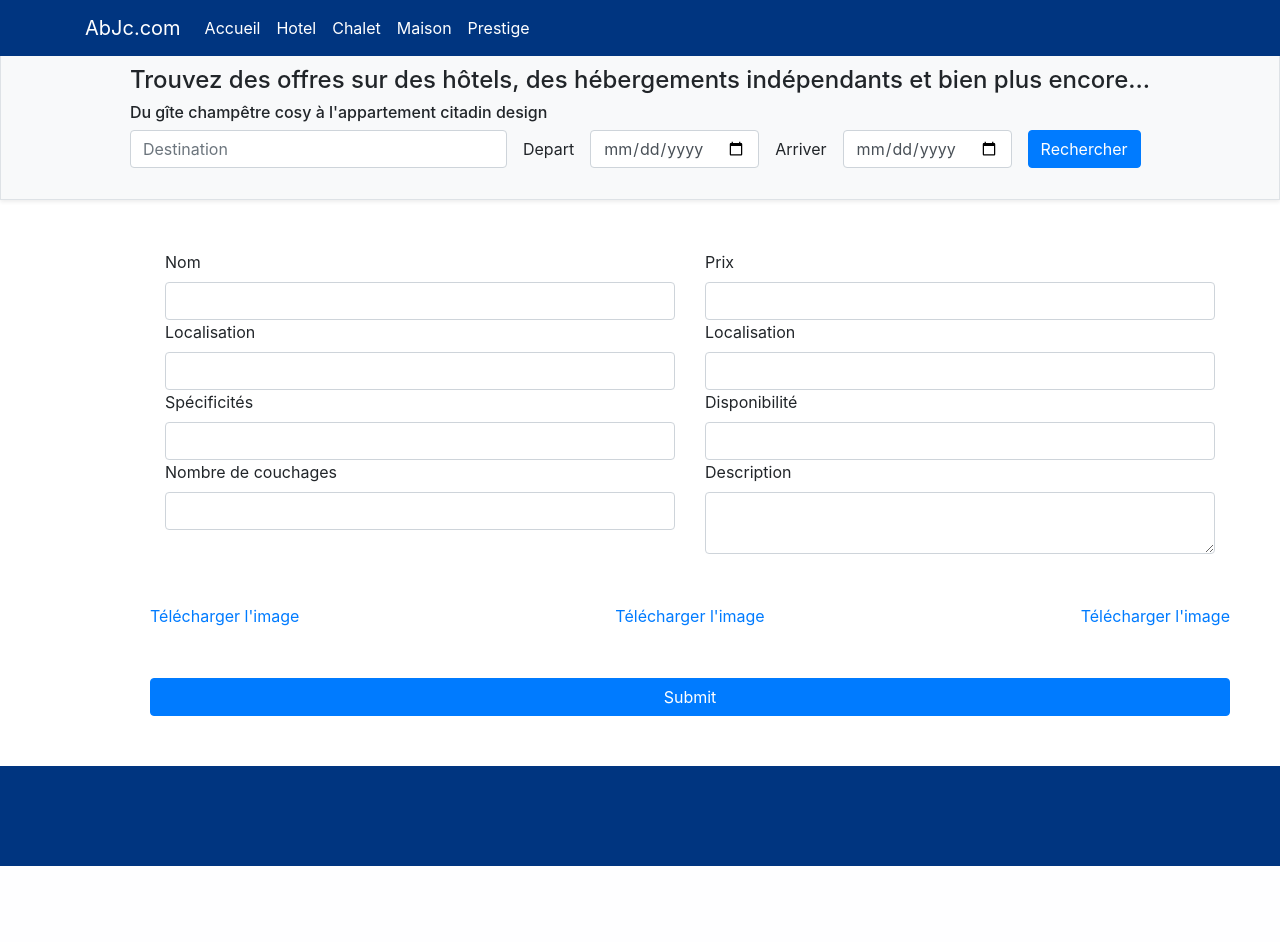
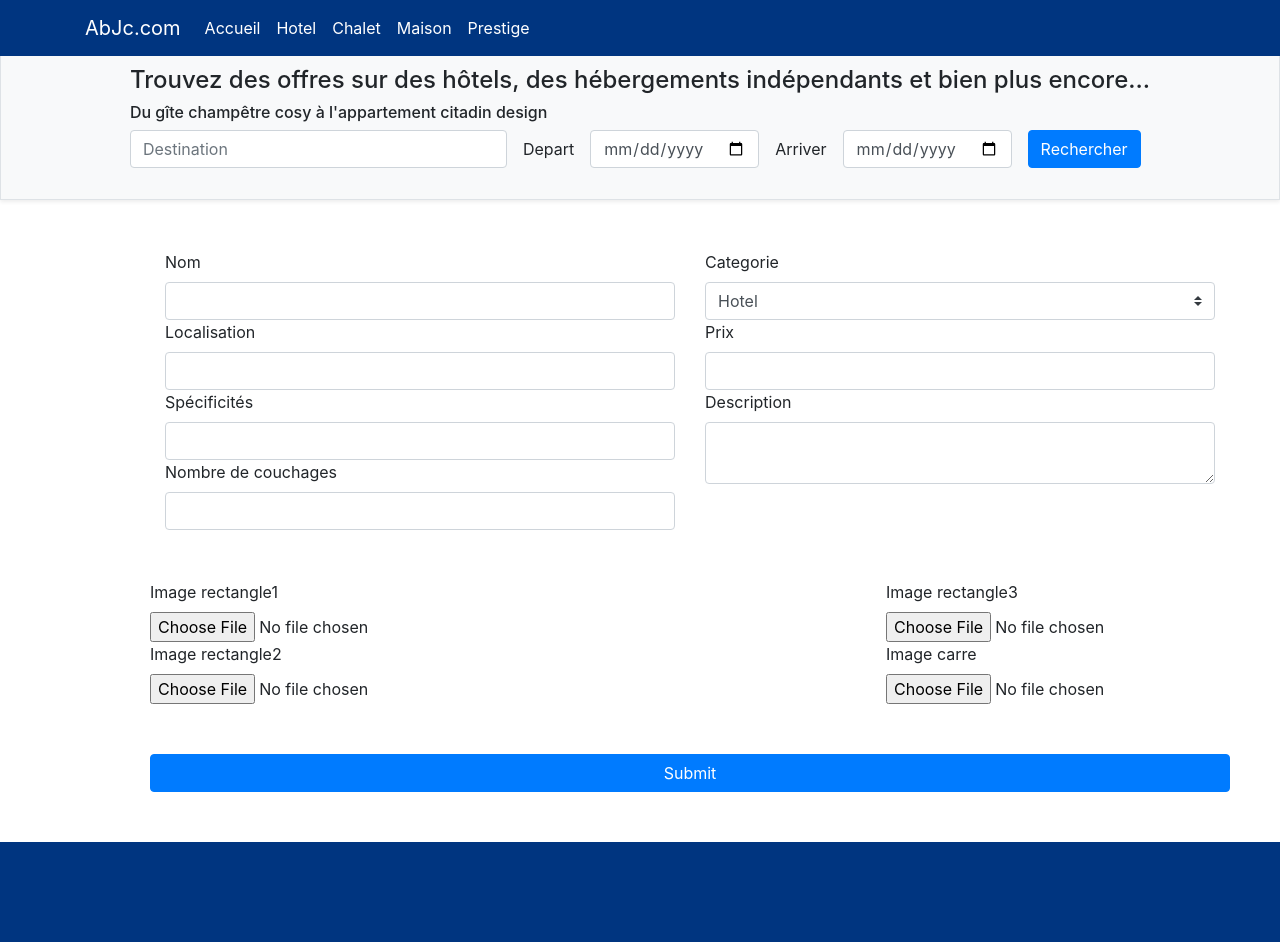
Before and after one commit to ABDELKADER-JCMAIROT-PROJET-GITE/GITE, a PHP site: page /gite/form_updategite_admin.php in a window 1280 px wide. Before the commit the page ends 866 px from the top, so only its background shows below. Run offline with PHP 8.4, Linux system fonts and the light colour scheme; some libraries are stand-ins or nearby versions.

Commit message:
commit form admin update

```diff
--- a/form_updategite_admin.php
+++ b/form_updategite_admin.php
@@ -1,42 +1,125 @@
 <!-- formulaire pour update le gite  modifier -->
 <?php
+require_once('app/database.class.php');
+$pdo=getPdo();
+//gestion des dowload des images
+if (!empty($_POST)){
+
+    //importation image_rect1
+    $file_name = $_FILES['image_rect1']['name'];//atteindre le name
+    $file_type = strrchr($file_name, ".");//pour check .png etc...
+    $file_tmp_name = $_FILES['image_rect1']['tmp_name'];//fichier le chemin tempo
+    $file_img= "img/" . $file_name;//var
+    $type_autorisees = array('.jpg','.gif','.png','.jpeg');//fichier que l'on controle
+    copy($file_tmp_name,$file_img);//prend dans le dossier tempo pour le placer dans le dossier img
+
+    // importation image_rect2
+    $file_name2 = $_FILES['image_rect2']['name'];//atteindre le name
+    $file_type2 = strrchr($file_name2, ".");//pour check .png etc...
+    $file_tmp_name2 = $_FILES['image_rect2']['tmp_name'];//fichier le chemin tempo
+    $file_img2= "img/" . $file_name2;//var
+    $type_autorisees = array('.jpg','.gif','.png','.jpeg');//fichier que l'on controle
+    copy($file_tmp_name2,$file_img2);//prend dans le dossier tempo pour le placer dans le dossier img
+
+    // importation image_rect3
+    $file_name3 = $_FILES['image_rect3']['name'];//atteindre le name
+    $file_type3 = strrchr($file_name3, ".");//pour check .png etc...
+    $file_tmp_name3 = $_FILES['image_rect3']['tmp_name'];//fichier le chemin tempo
+    $file_img3= "img/" . $file_name3;//var
+    $type_autorisees = array('.jpg','.gif','.png','.jpeg');//fichier que l'on controle
+    copy($file_tmp_name3,$file_img3);//prend dans le dossier tempo pour le placer dans le dossier img
+
+    // importation image_carre
+    $file_name_carre = $_FILES['image_carre']['name'];//atteindre le name
+    $file_type_carre = strrchr($file_name_carre, ".");//pour check .png etc...
+    $file_tmp_name_carre = $_FILES['image_carre']['tmp_name'];//fichier le chemin tempo
+    $file_img_carre= "img/" . $file_name_carre;//var
+    $type_autorisees = array('.jpg','.gif','.png','.jpeg');//fichier que l'on controle
+    copy($file_tmp_name_carre,$file_img_carre);//prend dans le dossier tempo pour le placer dans le dossier img
+
+
+    $gite = $pdo->prepare(
+
+        'INSERT INTO gite (name, image_rect_1, image_rect_2, image_rect_3, localisation, description, spec, nbr_couchage, prix, image_carre, categorie)
+        VALUES (:name, :image_rect_1, :image_rect_2, :image_rect_3, :localisation, :description, :spec, :nbr_couchage, :prix, :image_carre, :categorie)'
+        );
+
+
+// binParam str
+    $gite->bindParam(':name', $_POST['name'], PDO::PARAM_STR);
+    $gite->bindParam(':localisation', $_POST['localisation'], PDO::PARAM_STR);
+    $gite->bindParam(':description', $_POST['description'], PDO::PARAM_STR);
+    $gite->bindParam(':spec', $_POST['spec'], PDO::PARAM_STR);
+    $gite->bindParam(':nbr_couchage', $_POST['nbr_couchage'], PDO::PARAM_INT);
+    $gite->bindParam(':prix', $_POST['prix'], PDO::PARAM_INT);
+    $gite->bindParam(':categorie', $_POST['categorie'], PDO::PARAM_STR);
+
+
+// bind des de l'image et de la doc : file
+    $gite->bindParam(':image_rect_1', $file_img , PDO::PARAM_STR);
+    $gite->bindParam(':image_rect_2', $file_img2 , PDO::PARAM_STR);
+    $gite->bindParam(':image_rect_3', $file_img3 , PDO::PARAM_STR);
+    $gite->bindParam(':image_carre', $file_img_carre , PDO::PARAM_STR);
+    $gite->execute();
+
+}
+// var_dump($gite);
 include('inc/header.php');
 ?>
 <div class="container formAdmin">
-    <form>
+    <form method="POST" enctype="multipart/form-data">
         <div class="flexFormAdmin">
             <div class="col-6">
                 <label class="form-label ">Nom</label>
-                <input type="text" class="form-control" >
+                <input type="text" class="form-control" name="name" >
                 <label class="form-label">Localisation</label>
-                <input type="text" class="form-control">
+                <input type="text" class="form-control" name="localisation">
                 <label class="form-label">Spécificités</label>
-                <input type="text" class="form-control" >
+                <input type="text" class="form-control"  name="spec">
                 <label class="form-label">Nombre de couchages</label>
-                <input type="text" class="form-control">
+                <input type="text" class="form-control" name="nbr_couchage">
             </div>
             <div class="col-6">
+                <label class="form-label ">Categorie</label>
+                <select class="custom-select mr-sm-2" name="categorie" id="inlineFormCustomSelect">
+					<option>Hotel</option>
+					<option>Chalet</option>
+					<option>Maison</option>
+					<option>Prestige</option>
+				</select>
                 <label class="form-label ">Prix</label>
-                <input type="text" class="form-control" >
-                <label class="form-label">Localisation</label>
-                <input type="text" class="form-control">
-                <label class="form-label">Disponibilité</label>
-                <input type="text" class="form-control" >
+                <input type="text" class="form-control"  name="prix">
                 <label class="form-label">Description</label>
-                <textarea type="text" class="form-control"></textarea>
+                <textarea type="text" class="form-control" name="description"></textarea>
             </div>
         </div>
-        <div class="flexFormAdmin">
-                <a href="http://www.alsacreations.com/css/img/picto-quiz.png"
-                    download="Pacman_Kiwi">Télécharger l'image</a>
-                <a href="http://www.alsacreations.com/css/img/picto-quiz.png"
-                    download="Pacman_Kiwi">Télécharger l'image</a>
-                <a href="http://www.alsacreations.com/css/img/picto-quiz.png"
-                    download="Pacman_Kiwi">Télécharger l'image</a>
+            <!-- <div class="flexFormAdmin"> -->
+                      <!-- pour la disponiobilité voir plus tard -->
+                <!-- <label for="dateFinGar">Date Debut :</label>
+                <input type="date" id="dateDebut" name="date_debut" max="2025-12-31">
+                <label for="dateFinGar">Date fin :</label>
+                <input type="date" id="dateFin" name="date_fin" max="2025-12-31"> -->
+
+            <!-- </div> -->
+            <div class="flexFormAdmin">
+                <div>
+                    <label for="exampleFormControlFile1">Image rectangle1</label>
+                    <input type="file" class="form-control-file" name="image_rect1">
+                    <label for="exampleFormControlFile1">Image rectangle2</label>
+                    <input type="file" class="form-control-file" name="image_rect2">
+                </div>
+                <div>
+                    <label for="exampleFormControlFile1">Image rectangle3</label>
+                    <input type="file" class="form-control-file" name="image_rect3">
+                    <label for="exampleFormControlFile1">Image carre</label>
+                    <input type="file" class="form-control-file" name="image_carre">
+                </div>
             </div>
+
         <button type="submit" class="btn btn-primary">Submit</button>
     </form>
 </div>
+
 
 <?php
 include('inc/footer.php');
--- a/index_admin.php
+++ b/index_admin.php
@@ -52,9 +52,10 @@ if(isset($_GET['id_gite'])){
             <div class="col-md-2">
                 <div class="card-body btnAdmin">
                     <button type="button" class="btn btn-primary">Reserver</button>
-                    <button type="button" class="btn btn-primary">Modifier</button>
+                    <!-- <button type="button" class="btn btn-primary">Modifier</button> -->
+                    <a href="form_updategite_admin.php?id_gite=<?= $id_gite ?>" class="btn btn-dark btn-block">Modifier</a>
                     <!-- <button type="button" class="btn btn-primary">Supprimer</button> -->
-                    <a href="index_admin.php?id_gite=<?= $id_gite; ?>" class="btn btn-primary">Supprimer</a>
+                    <a href="index_admin.php?id_gite=<?= $id_gite ?>" class="btn btn-primary">Supprimer</a>
                 </div>
             </div>
         </div>
```
Also changed, not shown: form_creategite_admin.php (+4 -5 lines).
